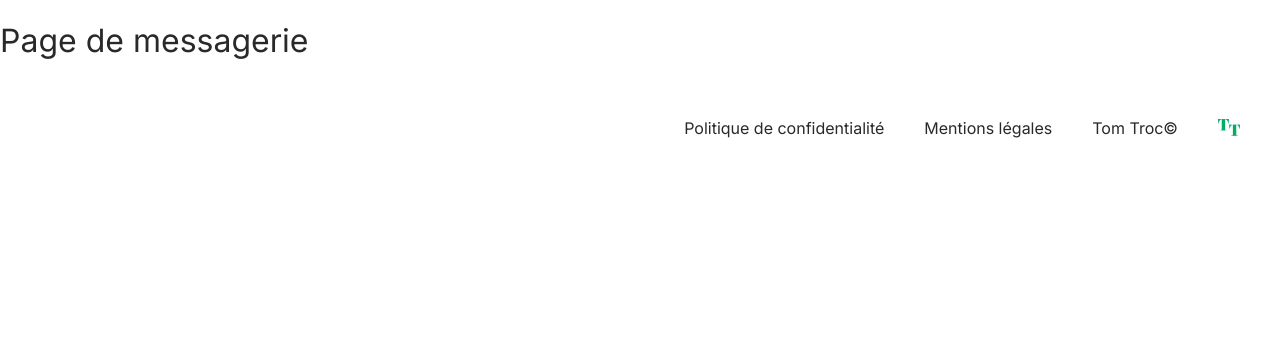
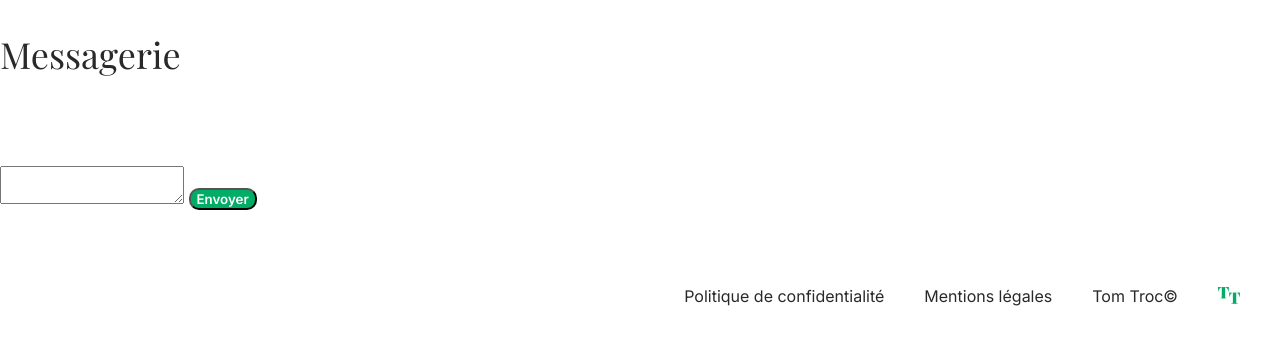
Before and after one commit to Astreros/TomTroc, a PHP site: template views/templates/messaging.php in a window 1280 px wide. Shown: the part 75-420 px from the top of the page. Run offline with PHP 8.4, Linux system fonts and the light colour scheme; the template is opened without the code that fills it, so the values that code supplies are empty; some libraries are stand-ins or nearby versions; some web fonts are replaced.

Commit message:
Structure HTML messagerie

```diff
--- a/views/templates/messaging.php
+++ b/views/templates/messaging.php
@@ -1,4 +1,49 @@
 <?php
 ?>
 
-<h1>Page de messagerie</h1>
+<section>
+    <div class="overall-threads">
+        <h2>Messagerie</h2>
+
+        <div class="thread-discussion">
+            <!--  ZONE BOUCLE PHP  -->
+            <div class="discussion-link">
+
+            </div>
+            <!--  FIN BOUCLE PHP  -->
+        </div>
+    </div>
+
+    <div class="view-discussion">
+        <div class="contact-discussion">
+            <img src="" alt="">
+            <div class="contact-username"></div>
+        </div>
+
+        <div class="discussion">
+            <!--  ZONE BOUCLE PHP  -->
+            <div class="message">
+                <div class="message-info">
+                    <img src="" alt="">
+                    <div class="message-date-time">
+
+                    </div>
+                </div>
+                <div class="message-content">
+
+                </div>
+            </div>
+            <!--  FIN BOUCLE PHP  -->
+        </div>
+
+        <div class="add-message-bloc">
+            <form action="">
+                <label for="add-message"></label>
+                <textarea id="add-message" name="message">
+
+                </textarea>
+                <input type="submit" value="Envoyer">
+            </form>
+        </div>
+    </div>
+</section>
```
Also changed, not shown: css/style.css (line endings or trailing spaces).
